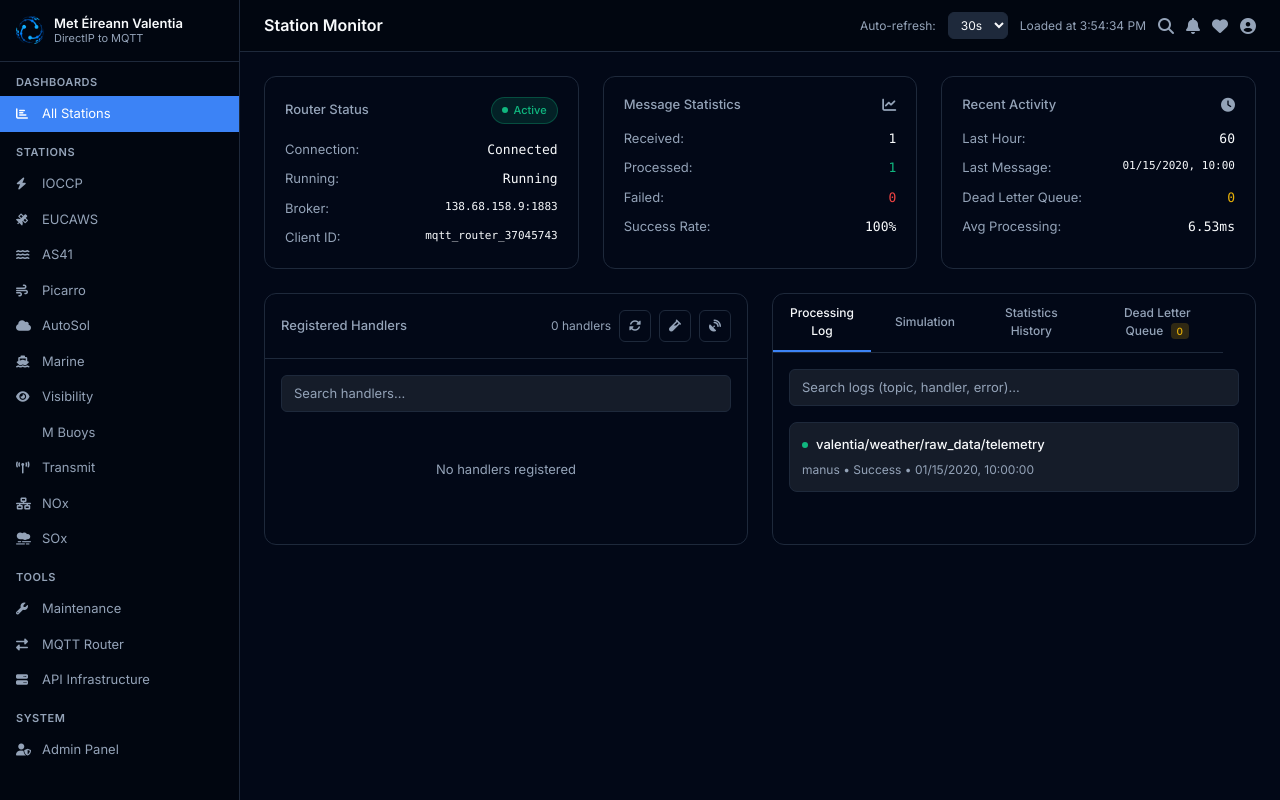
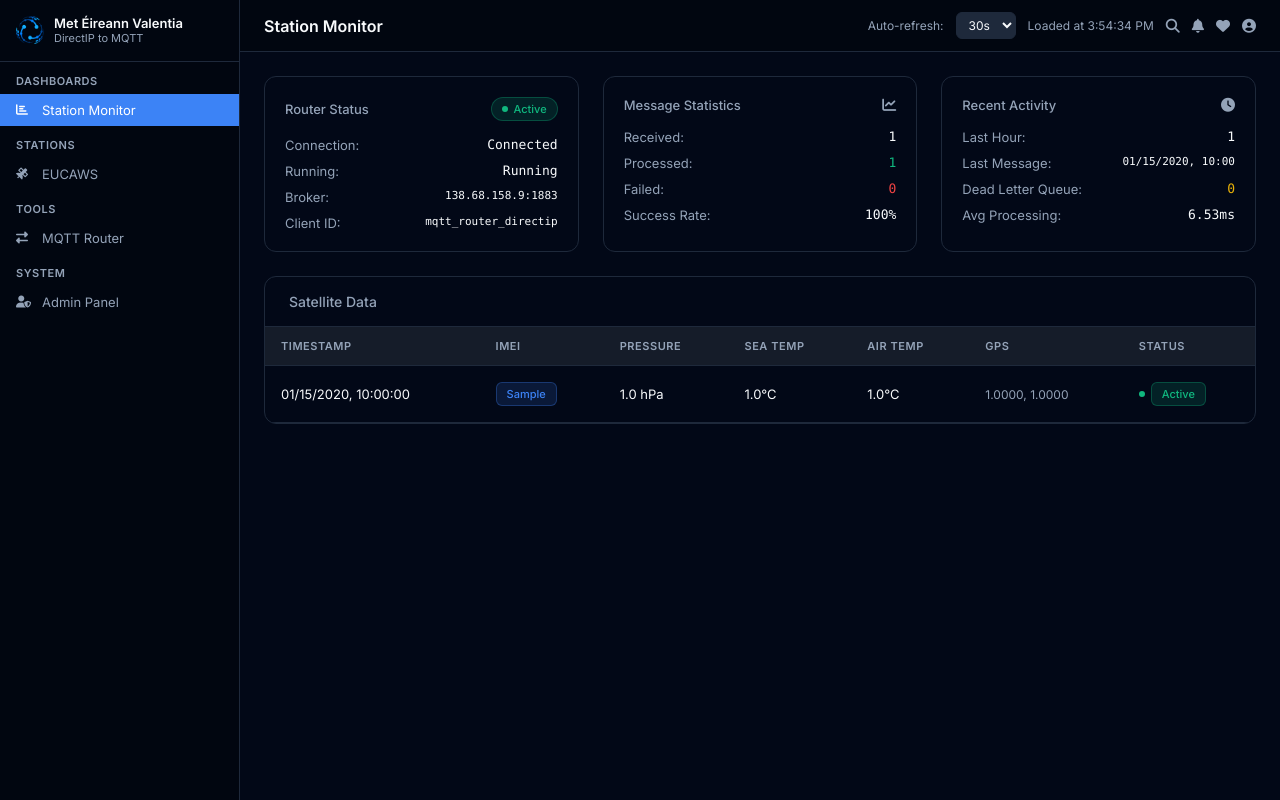
Before and after one commit to willbullen/DIRECTIP, a Django app: page / in a window 1280 px wide. Run offline with Django 5.2, Linux system fonts and the light colour scheme; tables that the repository leaves empty hold one stand-in row (values such as "Sample post").

Commit message:
Restore satellite data table with MIDDLEMIN styling
- Keep original content (satellite data table)
- Apply MIDDLEMIN visual style (colors, typography, spacing)
- Show Timestamp, IMEI, Pressure, Sea Temp, Air Temp, GPS, Status
- Maintain AJAX refresh without flashing
- Keep configurable refresh rate dropdown
- Exact color scheme from MIDDLEMIN reference

```diff
--- a/receiver/templates/receiver/dashboard.html
+++ b/receiver/templates/receiver/dashboard.html
@@ -5,7 +5,6 @@
     <meta charset="UTF-8">
     <meta name="viewport" content="width=device-width, initial-scale=1.0">
     <title>Met Éireann Valentia - Station Monitor</title>
-    <link href="https://cdn.jsdelivr.net/npm/bootstrap@5.3.0/dist/css/bootstrap.min.css" rel="stylesheet">
     <link rel="stylesheet" href="https://cdnjs.cloudflare.com/ajax/libs/font-awesome/6.4.0/css/all.min.css">
     <link rel="preconnect" href="https://fonts.googleapis.com">
     <link rel="preconnect" href="https://fonts.gstatic.com" crossorigin>
@@ -147,6 +146,7 @@
         .top-bar-actions i {
             color: hsl(var(--muted-foreground));
             cursor: pointer;
+            font-size: 0.875rem;
         }
 
         .content-area {
@@ -169,7 +169,7 @@
 
         .stat-card-header {
             display: flex;
-            justify-content: between;
+            justify-content: space-between;
             align-items: center;
             margin-bottom: 1rem;
         }
@@ -179,7 +179,6 @@
             font-weight: 500;
             color: hsl(var(--muted-foreground));
             margin: 0;
-            flex: 1;
         }
 
         .stat-card-header i {
@@ -205,6 +204,7 @@
         .stat-value {
             color: hsl(var(--foreground));
             font-family: 'SF Mono', 'Monaco', 'Inconsolata', monospace;
+            font-size: 0.8125rem;
         }
 
         .status-badge {
@@ -230,177 +230,110 @@
             background-color: currentColor;
         }
 
-        .two-col-grid {
-            display: grid;
-            grid-template-columns: repeat(2, 1fr);
-            gap: 1.5rem;
-        }
-
-        .panel {
+        .data-table-container {
             background-color: hsl(var(--card));
             border: 1px solid hsl(var(--border));
             border-radius: 0.75rem;
             overflow: hidden;
         }
 
-        .panel-header {
-            padding: 1rem;
+        .table-header {
+            padding: 1rem 1.5rem;
             border-bottom: 1px solid hsl(var(--border));
             display: flex;
             justify-content: space-between;
             align-items: center;
         }
 
-        .panel-header h3 {
-            font-size: 0.8125rem;
+        .table-header h2 {
+            font-size: 0.875rem;
             font-weight: 500;
             color: hsl(var(--muted-foreground));
             margin: 0;
         }
 
-        .panel-header-actions {
-            display: flex;
-            gap: 0.5rem;
-            align-items: center;
+        .table-wrapper {
+            overflow-x: auto;
         }
 
-        .panel-body {
-            padding: 1rem;
+        table {
+            width: 100%;
+            border-collapse: collapse;
         }
 
-        .search-input {
-            width: 100%;
+        thead {
             background-color: hsl(217.2 32.6% 12%);
-            border: 1px solid hsl(var(--border));
-            color: hsl(var(--foreground));
-            border-radius: 0.375rem;
-            padding: 0.5rem 0.75rem;
-            font-size: 0.8125rem;
-            margin-bottom: 1rem;
+            border-bottom: 1px solid hsl(var(--border));
         }
 
-        .search-input::placeholder {
+        th {
+            padding: 0.75rem 1rem;
+            text-align: left;
+            font-size: 0.6875rem;
+            font-weight: 600;
             color: hsl(var(--muted-foreground));
+            text-transform: uppercase;
+            letter-spacing: 0.05em;
         }
 
-        .search-input:focus {
-            outline: none;
-            border-color: hsl(217 91% 60%);
+        tbody tr {
+            border-bottom: 1px solid hsl(var(--border));
+            transition: background-color 0.15s;
         }
 
-        .handler-item {
-            background-color: hsl(217.2 32.6% 12%);
-            border: 1px solid hsl(var(--border));
-            border-radius: 0.5rem;
-            padding: 0.75rem;
-            margin-bottom: 0.5rem;
+        tbody tr:hover {
+            background-color: hsl(217.2 32.6% 8%);
         }
 
-        .handler-item:last-child {
-            margin-bottom: 0;
-        }
-
-        .handler-name {
+        td {
+            padding: 1rem;
             font-size: 0.8125rem;
-            color: hsl(217 91% 60%);
-            font-weight: 500;
-            margin-bottom: 0.25rem;
-        }
-
-        .handler-meta {
-            font-size: 0.75rem;
-            color: hsl(var(--muted-foreground));
-        }
-
-        .tabs {
-            display: flex;
-            border-bottom: 1px solid hsl(var(--border));
-            gap: 0.5rem;
-        }
-
-        .tab {
-            padding: 0.625rem 1rem;
-            font-size: 0.75rem;
-            font-weight: 500;
-            color: hsl(var(--muted-foreground));
-            background: none;
-            border: none;
-            border-bottom: 2px solid transparent;
-            cursor: pointer;
-            transition: all 0.15s;
-        }
-
-        .tab:hover {
             color: hsl(var(--foreground));
         }
 
-        .tab.active {
-            color: hsl(var(--foreground));
-            border-bottom-color: hsl(217 91% 60%);
-        }
-
-        .tab-content {
-            display: none;
-        }
-
-        .tab-content.active {
-            display: block;
-        }
-
-        .log-item {
-            background-color: hsl(217.2 32.6% 12%);
-            border: 1px solid hsl(var(--border));
-            border-radius: 0.5rem;
-            padding: 0.75rem;
-            margin-bottom: 0.5rem;
-        }
-
-        .log-item:last-child {
-            margin-bottom: 0;
-        }
-
-        .log-header {
-            display: flex;
+        .badge {
+            display: inline-flex;
             align-items: center;
-            gap: 0.5rem;
-            margin-bottom: 0.375rem;
-        }
-
-        .log-topic {
-            font-size: 0.8125rem;
-            color: hsl(var(--foreground));
+            padding: 0.25rem 0.625rem;
+            border-radius: 0.375rem;
+            font-size: 0.6875rem;
             font-weight: 500;
         }
 
-        .log-meta {
-            font-size: 0.75rem;
-            color: hsl(var(--muted-foreground));
+        .badge-info {
+            background-color: hsl(217 91% 60% / 0.15);
+            color: hsl(217 91% 60%);
+            border: 1px solid hsl(217 91% 60% / 0.3);
         }
 
-        .btn-icon {
-            background-color: transparent;
-            border: 1px solid hsl(var(--border));
-            color: hsl(var(--muted-foreground));
-            width: 2rem;
-            height: 2rem;
-            border-radius: 0.375rem;
-            display: inline-flex;
-            align-items: center;
-            justify-content: center;
-            cursor: pointer;
-            transition: all 0.15s;
+        .badge-success {
+            background-color: hsl(160 84% 39% / 0.15);
+            color: hsl(160 84% 39%);
+            border: 1px solid hsl(160 84% 39% / 0.3);
         }
 
-        .btn-icon:hover {
-            background-color: hsl(var(--muted));
-            color: hsl(var(--foreground));
+        .badge-warning {
+            background-color: hsl(45 93% 47% / 0.15);
+            color: hsl(45 93% 47%);
+            border: 1px solid hsl(45 93% 47% / 0.3);
         }
 
         .empty-state {
             text-align: center;
-            padding: 2rem;
+            padding: 4rem 2rem;
             color: hsl(var(--muted-foreground));
-            font-size: 0.8125rem;
+        }
+
+        .empty-state i {
+            font-size: 3rem;
+            margin-bottom: 1rem;
+            display: block;
+            opacity: 0.5;
+        }
+
+        .empty-state p {
+            font-size: 0.875rem;
+            margin: 0.5rem 0 0;
         }
     </style>
 </head>
@@ -419,67 +352,19 @@
             <div class="nav-category">Dashboards</div>
             <a href="#" class="nav-item active">
                 <i class="fas fa-chart-bar"></i>
-                All Stations
+                Station Monitor
             </a>
 
             <div class="nav-category">Stations</div>
             <a href="#" class="nav-item">
-                <i class="fas fa-bolt"></i>
-                IOCCP
-            </a>
-            <a href="#" class="nav-item">
                 <i class="fas fa-satellite"></i>
                 EUCAWS
-            </a>
-            <a href="#" class="nav-item">
-                <i class="fas fa-water"></i>
-                AS41
-            </a>
-            <a href="#" class="nav-item">
-                <i class="fas fa-wind"></i>
-                Picarro
-            </a>
-            <a href="#" class="nav-item">
-                <i class="fas fa-cloud"></i>
-                AutoSol
-            </a>
-            <a href="#" class="nav-item">
-                <i class="fas fa-ship"></i>
-                Marine
-            </a>
-            <a href="#" class="nav-item">
-                <i class="fas fa-eye"></i>
-                Visibility
-            </a>
-            <a href="#" class="nav-item">
-                <i class="fas fa-buoy"></i>
-                M Buoys
-            </a>
-            <a href="#" class="nav-item">
-                <i class="fas fa-broadcast-tower"></i>
-                Transmit
-            </a>
-            <a href="#" class="nav-item">
-                <i class="fas fa-network-wired"></i>
-                NOx
-            </a>
-            <a href="#" class="nav-item">
-                <i class="fas fa-smog"></i>
-                SOx
             </a>
 
             <div class="nav-category">Tools</div>
             <a href="#" class="nav-item">
-                <i class="fas fa-wrench"></i>
-                Maintenance
-            </a>
-            <a href="#" class="nav-item">
                 <i class="fas fa-exchange-alt"></i>
                 MQTT Router
-            </a>
-            <a href="#" class="nav-item">
-                <i class="fas fa-server"></i>
-                API Infrastructure
             </a>
 
             <div class="nav-category">System</div>
@@ -537,7 +422,7 @@
                     </div>
                     <div class="stat-row">
                         <span class="stat-label">Client ID:</span>
-                        <span class="stat-value" style="font-size: 0.6875rem;">mqtt_router_37045743</span>
+                        <span class="stat-value" style="font-size: 0.6875rem;">mqtt_router_directip</span>
                     </div>
                 </div>
 
@@ -577,7 +462,7 @@
                     </div>
                     <div class="stat-row">
                         <span class="stat-label">Last Hour:</span>
-                        <span class="stat-value">60</span>
+                        <span class="stat-value">{{ stats.total_packets }}</span>
                     </div>
                     <div class="stat-row">
                         <span class="stat-label">Last Message:</span>
@@ -600,112 +485,93 @@
                 </div>
             </div>
 
-            <!-- Two Column Grid -->
-            <div class="two-col-grid">
-                <!-- Registered Handlers -->
-                <div class="panel">
-                    <div class="panel-header">
-                        <h3>Registered Handlers</h3>
-                        <div class="panel-header-actions">
-                            <span style="font-size: 0.75rem; color: hsl(var(--muted-foreground));">0 handlers</span>
-                            <button class="btn-icon" title="Refresh">
-                                <i class="fas fa-sync-alt" style="font-size: 0.75rem;"></i>
-                            </button>
-                            <button class="btn-icon" title="Test">
-                                <i class="fas fa-vial" style="font-size: 0.75rem;"></i>
-                            </button>
-                            <button class="btn-icon" title="Add">
-                                <i class="fas fa-satellite-dish" style="font-size: 0.75rem;"></i>
-                            </button>
-                        </div>
-                    </div>
-                    <div class="panel-body">
-                        <input type="text" class="search-input" placeholder="Search handlers...">
-                        <div id="handlersList">
-                            <div class="empty-state">
-                                <p>No handlers registered</p>
-                            </div>
-                        </div>
-                    </div>
+            <!-- Data Table -->
+            <div class="data-table-container">
+                <div class="table-header">
+                    <h2>Satellite Data</h2>
                 </div>
-
-                <!-- Processing Log -->
-                <div class="panel">
-                    <div class="panel-header" style="padding-bottom: 0; border-bottom: none;">
-                        <div class="tabs" style="width: 100%; border-bottom: 1px solid hsl(var(--border)); margin: -1rem -1rem 0;">
-                            <button class="tab active" data-tab="log">Processing Log</button>
-                            <button class="tab" data-tab="simulation">Simulation</button>
-                            <button class="tab" data-tab="stats">Statistics History</button>
-                            <button class="tab" data-tab="dlq">Dead Letter Queue <span style="margin-left: 0.25rem; background: hsl(45 93% 47% / 0.2); color: hsl(45 93% 47%); padding: 0.125rem 0.375rem; border-radius: 0.25rem; font-size: 0.625rem;">0</span></button>
-                        </div>
-                    </div>
-                    <div class="panel-body">
-                        <div id="tabLog" class="tab-content active">
-                            <input type="text" class="search-input" placeholder="Search logs (topic, handler, error)...">
-                            <div id="logsList" style="max-height: 400px; overflow-y: auto;">
-                                {% for packet in recent_packets %}
-                                <div class="log-item">
-                                    <div class="log-header">
-                                        {% if packet.is_eucaws_decoded %}
+                <div class="table-wrapper">
+                    <table id="dataTable">
+                        <thead>
+                            <tr>
+                                <th>Timestamp</th>
+                                <th>IMEI</th>
+                                <th>Pressure</th>
+                                <th>Sea Temp</th>
+                                <th>Air Temp</th>
+                                <th>GPS</th>
+                                <th>Status</th>
+                            </tr>
+                        </thead>
+                        <tbody>
+                            {% for packet in recent_packets %}
+                            <tr>
+                                <td>{{ packet.timestamp|date:"m/d/Y, H:i:s" }}</td>
+                                <td>
+                                    {% if packet.imei %}
+                                    <span class="badge badge-info">{{ packet.imei }}</span>
+                                    {% else %}
+                                    <span style="color: hsl(var(--muted-foreground));">—</span>
+                                    {% endif %}
+                                </td>
+                                <td>
+                                    {% if packet.barometric_pressure %}
+                                    {{ packet.barometric_pressure|floatformat:1 }} hPa
+                                    {% else %}
+                                    <span style="color: hsl(var(--muted-foreground));">—</span>
+                                    {% endif %}
+                                </td>
+                                <td>
+                                    {% if packet.sea_temperature %}
+                                    {{ packet.sea_temperature|floatformat:1 }}°C
+                                    {% else %}
+                                    <span style="color: hsl(var(--muted-foreground));">—</span>
+                                    {% endif %}
+                                </td>
+                                <td>
+                                    {% if packet.air_temperature %}
+                                    {{ packet.air_temperature|floatformat:1 }}°C
+                                    {% else %}
+                                    <span style="color: hsl(var(--muted-foreground));">—</span>
+                                    {% endif %}
+                                </td>
+                                <td style="font-size: 0.75rem; color: hsl(var(--muted-foreground));">
+                                    {% if packet.latitude and packet.longitude %}
+                                    {{ packet.latitude|floatformat:4 }}, {{ packet.longitude|floatformat:4 }}
+                                    {% else %}
+                                    —
+                                    {% endif %}
+                                </td>
+                                <td>
+                                    {% if packet.is_eucaws_decoded %}
+                                    <div style="display: flex; align-items: center; gap: 0.375rem;">
                                         <span class="status-dot" style="background-color: hsl(160 84% 39%);"></span>
-                                        {% else %}
-                                        <span class="status-dot" style="background-color: hsl(45 93% 47%);"></span>
-                                        {% endif %}
-                                        <span class="log-topic">valentia/weather/raw_data/telemetry</span>
+                                        <span class="badge badge-success">Active</span>
                                     </div>
-                                    <div class="log-meta">
-                                        manus • Success • {{ packet.timestamp|date:"m/d/Y, H:i:s" }}
+                                    {% else %}
+                                    <span class="badge badge-warning">Pending</span>
+                                    {% endif %}
+                                </td>
+                            </tr>
+                            {% empty %}
+                            <tr>
+                                <td colspan="7">
+                                    <div class="empty-state">
+                                        <i class="fas fa-satellite-dish"></i>
+                                        <p>No satellite data received yet</p>
+                                        <p style="font-size: 0.75rem; opacity: 0.7;">Listening on port 7777...</p>
                                     </div>
-                                </div>
-                                {% empty %}
-                                <div class="empty-state">
-                                    <p>No processing logs</p>
-                                </div>
-                                {% endfor %}
-                            </div>
-                        </div>
-
-                        <div id="tabSimulation" class="tab-content">
-                            <div class="empty-state">
-                                <i class="fas fa-flask" style="font-size: 2rem; margin-bottom: 0.5rem; display: block;"></i>
-                                <p>Select a handler and click "Simulate" to test data ingestion</p>
-                            </div>
-                        </div>
-
-                        <div id="tabStats" class="tab-content">
-                            <div class="empty-state">
-                                <i class="fas fa-chart-area" style="font-size: 2rem; margin-bottom: 0.5rem; display: block;"></i>
-                                <p>Chart visualization coming soon</p>
-                            </div>
-                        </div>
-
-                        <div id="tabDlq" class="tab-content">
-                            <div class="empty-state">
-                                <p>No failed messages</p>
-                            </div>
-                        </div>
-                    </div>
+                                </td>
+                            </tr>
+                            {% endfor %}
+                        </tbody>
+                    </table>
                 </div>
             </div>
         </main>
     </div>
 
     <script>
-        // Tab switching
-        document.querySelectorAll('.tab').forEach(tab => {
-            tab.addEventListener('click', function() {
-                const tabName = this.getAttribute('data-tab');
-
-                // Remove active from all tabs
-                document.querySelectorAll('.tab').forEach(t => t.classList.remove('active'));
-                document.querySelectorAll('.tab-content').forEach(c => c.classList.remove('active'));
-
-                // Add active to clicked tab
-                this.classList.add('active');
-                document.getElementById('tab' + tabName.charAt(0).toUpperCase() + tabName.slice(1)).classList.add('active');
-            });
-        });
-
         // Auto-refresh with AJAX
         let refreshTimer = null;
         let refreshInterval = 30;
@@ -725,9 +591,11 @@
                     if (el) document.querySelector('#' + id).textContent = el.textContent;
                 });
 
-                // Update logs
-                const newLogs = doc.querySelector('#logsList');
-                if (newLogs) document.querySelector('#logsList').innerHTML = newLogs.innerHTML;
+                // Update table
+                const newTable = doc.querySelector('#dataTable tbody');
+                if (newTable) {
+                    document.querySelector('#dataTable tbody').innerHTML = newTable.innerHTML;
+                }
 
                 const now = new Date();
                 document.querySelector('#refreshStatus').textContent = `Updated: ${now.toLocaleTimeString()}`;
```
